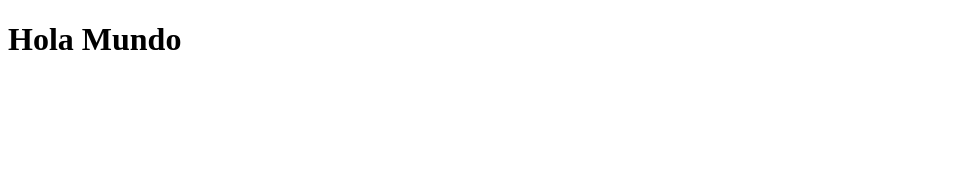
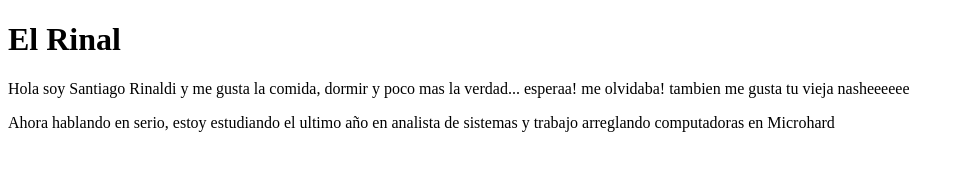
Before and after one commit to lonzofrancisco/MrRinaldi.github.io, a plain HTML site: page index.html in a window 1280 px wide. Shown: the whole page, without its empty margins (0-964 px from the left). Drawn offline with Linux system fonts and the light colour scheme.

Commit message:
primera codiada

```diff
--- a/index.html
+++ b/index.html
@@ -4,9 +4,13 @@
     <meta charset="UTF-8">
     <meta http-equiv="X-UA-Compatible" content="IE=edge">
     <meta name="viewport" content="width=device-width, initial-scale=1.0">
-    <title>GIT</title>
+    <title>Curriculo</title>
 </head>
 <body>
-    <h1>Hola Mundo</h1>
+    <h1>El Rinal</h1>
+    <p>Hola soy Santiago Rinaldi y me gusta la comida, dormir y poco mas la verdad... esperaa! me olvidaba! tambien me gusta tu vieja nasheeeeee
+
+    </p>
+    <p>Ahora hablando en serio, estoy estudiando el ultimo año en analista de sistemas y trabajo arreglando computadoras en Microhard</p>
 </body>
 </html>
```
